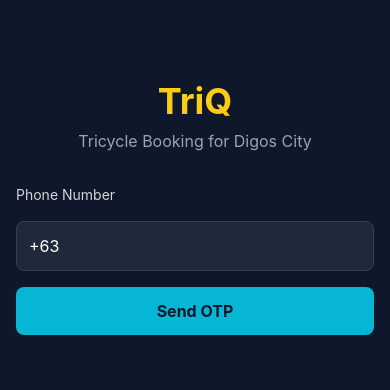
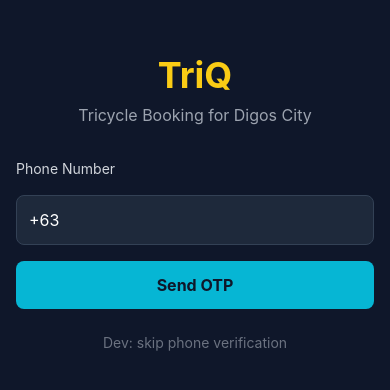
Before and after one commit to Botro-Plays/TriQ, a React (Vite) app in the folder apps/web/: page /login in a window 390 px wide. Shown: the part 214-604 px from the top of the page. Built offline with nearby package versions, Linux system fonts and the light colour scheme.

Commit message:
fix(auth): add dev skip-phone button for testing while Firebase console is being configured

```diff
--- a/apps/web/src/pages/Login.tsx
+++ b/apps/web/src/pages/Login.tsx
@@ -113,6 +113,12 @@ export default function Login() {
           >
             {loading ? 'Sending...' : 'Send OTP'}
           </button>
+          <button
+            onClick={() => { (window as any).__pendingIdToken = 'dev-token'; setStep('role'); }}
+            className="w-full p-2 text-sm text-gray-500 hover:text-triq-cyan transition-colors"
+          >
+            Dev: skip phone verification
+          </button>
         </div>
       )}
 
```
